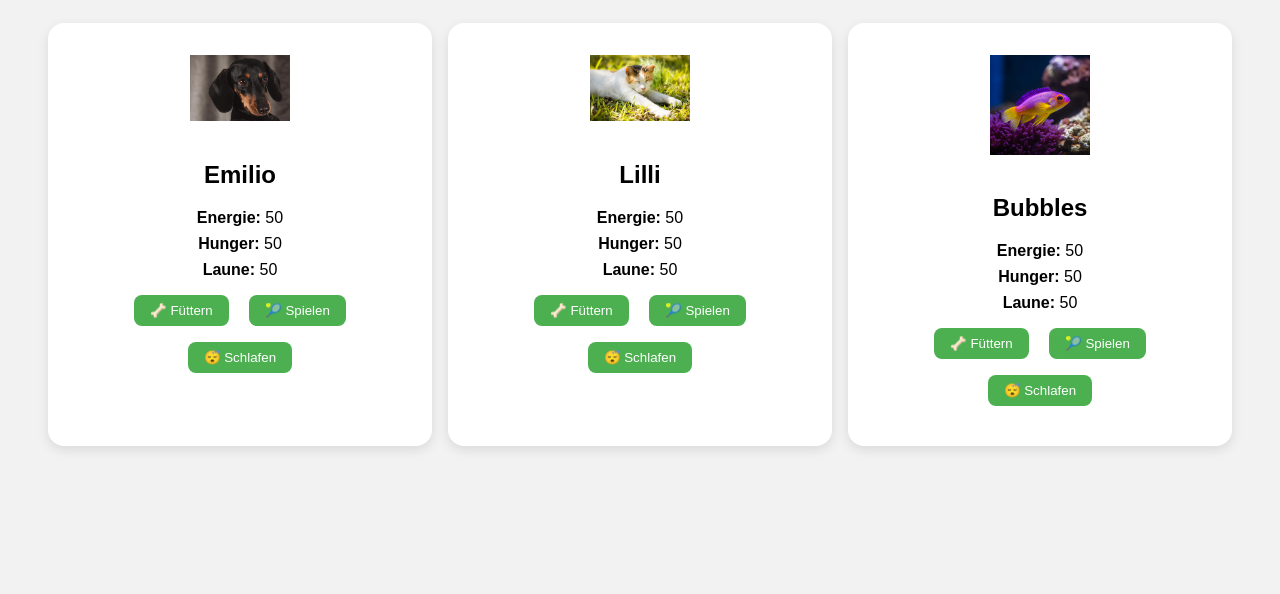
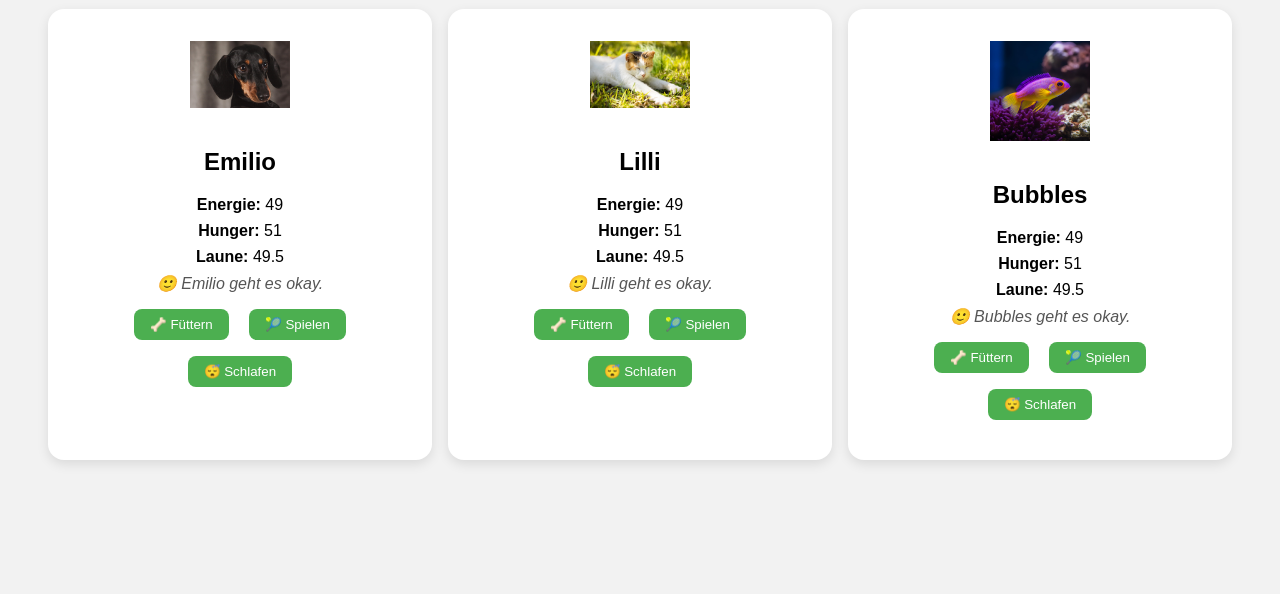
Before and after one commit to mapalummi/Pets-OOP, a plain HTML site: page index.html in a window 1280 px wide. Shown: the part 206-800 px from the top of the page. Drawn offline with Linux system fonts and the light colour scheme.

Commit message:
Add decay functionality and status text updates to Pet class; enhance CSS for status display

```diff
--- a/pet.class.js
+++ b/pet.class.js
@@ -5,7 +5,9 @@ class Pet {
     this.energy = 50;
     this.hunger = 50;
     this.happiness = 50;
+    //NOTE:
     this.element = null;
+    this.decayInterval = null;
   }
 
   render(container) {
@@ -19,6 +21,7 @@ class Pet {
       <p><strong>Energie:</strong> <span class="energy">${this.energy}</span></p>
       <p><strong>Hunger:</strong> <span class="hunger">${this.hunger}</span></p>
       <p><strong>Laune:</strong> <span class="happiness">${this.happiness}</span></p>
+      <p class="status-text">${this.getStatusText()}</p>
     </div>
     <div class="controls">
       <button class="feed-btn">🦴 Füttern</button>
@@ -27,12 +30,25 @@ class Pet {
     </div>
   `;
 
+    //NOTE:
     this.element = card;
     container.appendChild(card);
 
     card.querySelector(".feed-btn").addEventListener("click", () => this.eat());
     card.querySelector(".play-btn").addEventListener("click", () => this.play());
     card.querySelector(".sleep-btn").addEventListener("click", () => this.sleep());
+
+    this.startDecay();
+  }
+
+  //NOTE:
+  startDecay() {
+    this.decayInterval = setInterval(() => {
+      this.energy = Math.max(0, this.energy - 1);
+      this.hunger = Math.min(100, this.hunger + 1);
+      this.happiness = Math.max(0, this.happiness - 0.5);
+      this.updateUI();
+    }, 3000); // alle 3 Sekunden
   }
 
   updateUI() {
@@ -40,6 +56,14 @@ class Pet {
     this.element.querySelector(".energy").textContent = this.energy;
     this.element.querySelector(".hunger").textContent = this.hunger;
     this.element.querySelector(".happiness").textContent = this.happiness;
+    this.element.querySelector(".status-text").textContent = this.getStatusText();
+  }
+
+  getStatusText() {
+    if (this.energy < 30) return `😴 ${this.name} ist sehr müde.`;
+    if (this.hunger > 70) return `🍽️ ${this.name} hat großen Hunger.`;
+    if (this.happiness > 80) return `😻 ${this.name} ist super gelaunt!`;
+    return `🙂 ${this.name} geht es okay.`;
   }
 
   eat() {
--- a/style.css
+++ b/style.css
@@ -46,6 +46,12 @@ body {
   margin: 0.5rem 0;
 }
 
+.status-text {
+  margin-top: 1rem;
+  font-style: italic;
+  color: #555;
+}
+
 .pets-grid {
   display: flex;
   flex-wrap: wrap;
```
Lines whose indentation alone changed are shown as unchanged.
